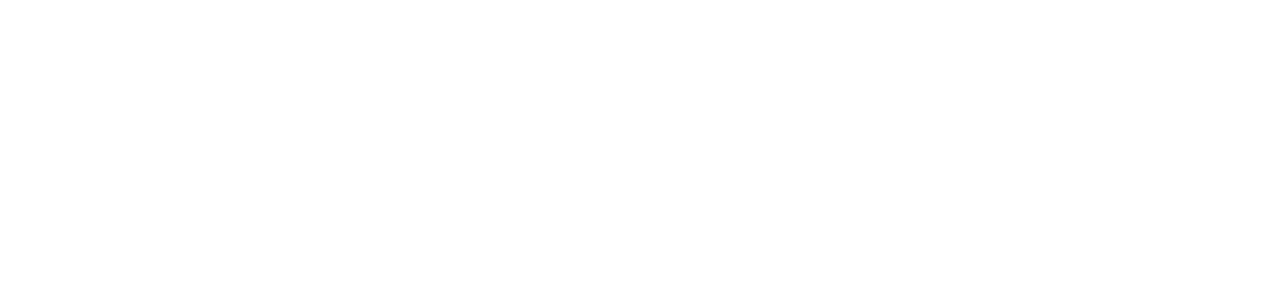
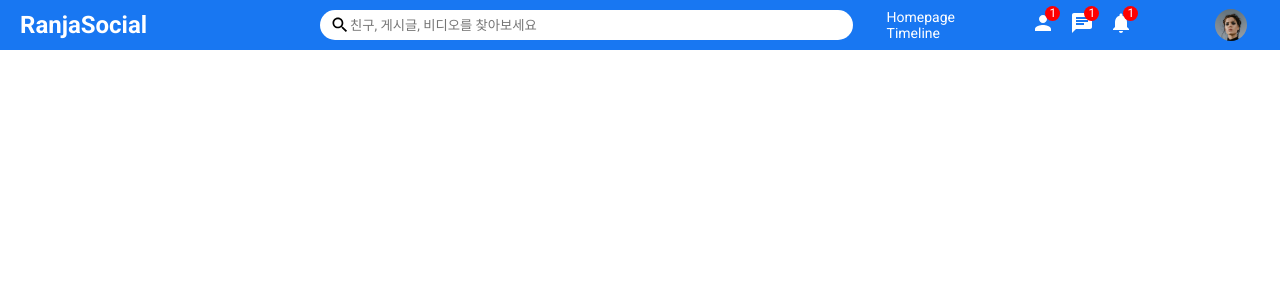
Before and after one commit to hankbae93/messanger-clone, a React (Create React App) app in the folder client/: page / in a window 1280 px wide. Shown: the top 300 px of the page. Built offline with nearby package versions, Linux system fonts and the light colour scheme.

Commit message:
Feat(client): Topbar component styling

```diff
--- a/client/public/index.html
+++ b/client/public/index.html
@@ -5,6 +5,7 @@
 		<meta http-equiv="X-UA-Compatible" content="IE=edge" />
 		<meta name="viewport" content="width=device-width, initial-scale=1.0" />
 		<title>Social App - MERN stacks</title>
+		<link rel="stylesheet" href="./style.css" />
 		<link rel="preconnect" href="https://fonts.googleapis.com" />
 		<link rel="preconnect" href="https://fonts.gstatic.com" crossorigin />
 		<link
--- a/client/public/style.css
+++ b/client/public/style.css
@@ -1,4 +1,5 @@
 * {
 	margin: 0;
+	padding: 0;
 	font-family: "Roboto", sans-serif;
 }
--- /dev/null
+++ b/client/src/components/topbar/Topbar.jsx
@@ -0,0 +1,49 @@
+import React from "react";
+import "./topbar.css";
+
+import { Person, Search, Chat, Notifications } from "@material-ui/icons";
+
+const Topbar = () => {
+	return (
+		<div className='topbarContainer'>
+			<div className='topbarLeft'>
+				<span className='logo'>RanjaSocial</span>
+			</div>
+
+			<div className='topbarCenter'>
+				<div className='searchbar'>
+					<Search className='searchIcon' />
+					<input
+						type='text'
+						placeholder='친구, 게시글, 비디오를 찾아보세요'
+						className='searchInput'
+					/>
+				</div>
+			</div>
+
+			<div className='topbarRight'>
+				<div className='topbarLinks'>
+					<div className='topbarLink'>Homepage</div>
+					<div className='topbarLink'>Timeline</div>
+				</div>
+				<div className='topbarIcons'>
+					<div className='topbarIconItem'>
+						<Person />
+						<span className='topbarIconBadge'>1</span>
+					</div>
+					<div className='topbarIconItem'>
+						<Chat />
+						<span className='topbarIconBadge'>1</span>
+					</div>
+					<div className='topbarIconItem'>
+						<Notifications />
+						<span className='topbarIconBadge'>1</span>
+					</div>
+				</div>
+				<img src='/assets/person/1.jpeg' alt='' className='topbarImg' />
+			</div>
+		</div>
+	);
+};
+
+export default Topbar;
--- /dev/null
+++ b/client/src/components/topbar/topbar.css
@@ -0,0 +1,94 @@
+.topbarContainer {
+	height: 50px;
+	width: 100%;
+	background-color: #1877f2;
+	display: flex;
+	align-items: center;
+	position: sticky;
+	top: 0;
+}
+
+.topbarLeft {
+	flex: 3;
+}
+
+.logo {
+	font-size: 24px;
+	margin-left: 20px;
+	font-weight: bold;
+	color: #fff;
+	cursor: pointer;
+}
+
+.topbarCenter {
+	flex: 5;
+}
+
+.searchbar {
+	width: 100%;
+	height: 30px;
+	background-color: #fff;
+	border-radius: 30px;
+	display: flex;
+	align-items: center;
+}
+
+.searchIcon {
+	font-size: 20px !important;
+	margin-left: 10px;
+}
+
+.searchInput {
+	width: 70%;
+	border: none;
+}
+
+.searchInput:focus {
+	outline: none;
+}
+
+.topbarRight {
+	flex: 4;
+	display: flex;
+	justify-content: space-around;
+	align-items: center;
+	color: #fff;
+}
+
+.topbarLink {
+	margin-right: 10px;
+	font-size: 14px;
+	cursor: pointer;
+}
+
+.topbarIcons {
+	display: flex;
+}
+
+.topbarIconItem {
+	margin-right: 15px;
+	cursor: pointer;
+	position: relative;
+}
+
+.topbarIconBadge {
+	width: 15px;
+	height: 15px;
+	background-color: red;
+	border-radius: 50%;
+	color: #fff;
+	position: absolute;
+	top: -5px;
+	right: -5px;
+	display: flex;
+	justify-content: center;
+	font-size: 12px;
+}
+
+.topbarImg {
+	width: 32px;
+	height: 32px;
+	border-radius: 50%;
+	object-fit: cover;
+	cursor: pointer;
+}
--- a/client/src/pages/home/Home.jsx
+++ b/client/src/pages/home/Home.jsx
@@ -1,7 +1,12 @@
 import React from "react";
+import Topbar from "../../components/topbar/Topbar";
 
 const Home = () => {
-	return <div></div>;
+	return (
+		<>
+			<Topbar />
+		</>
+	);
 };
 
 export default Home;
```
